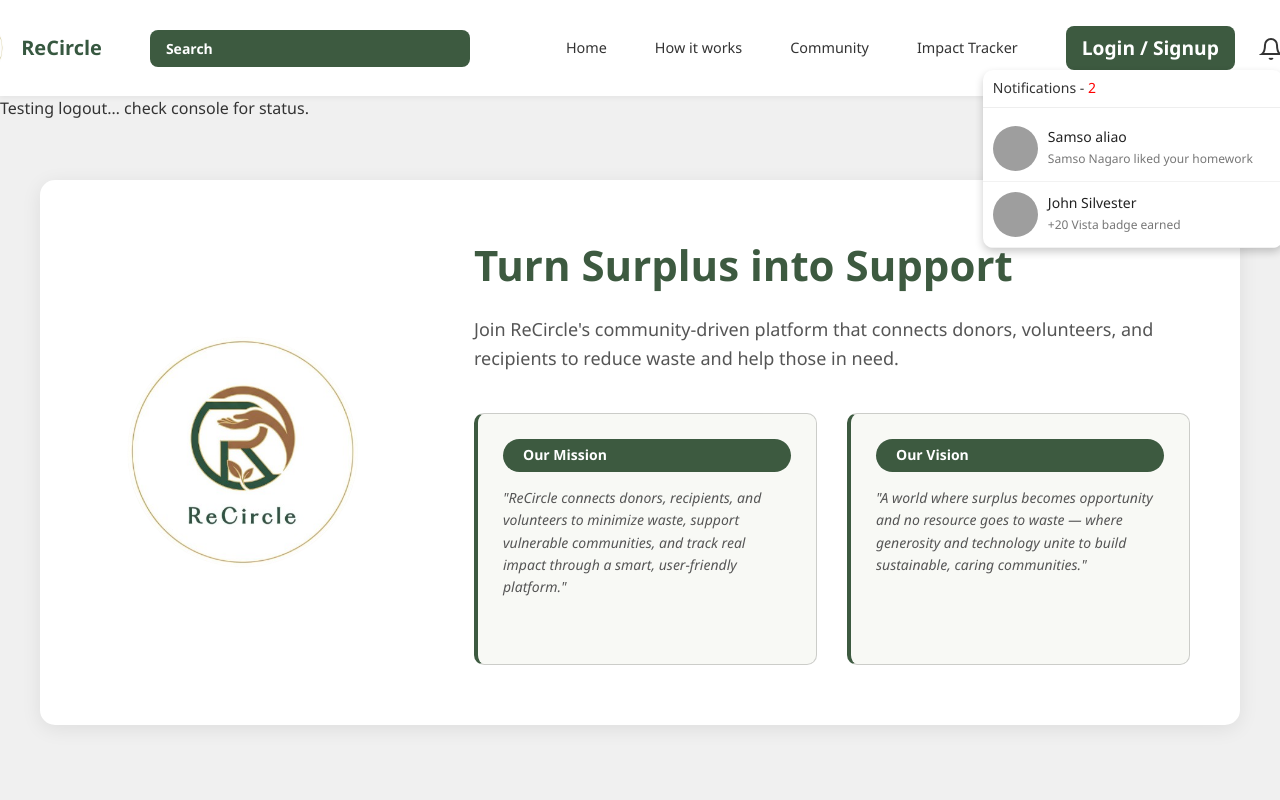
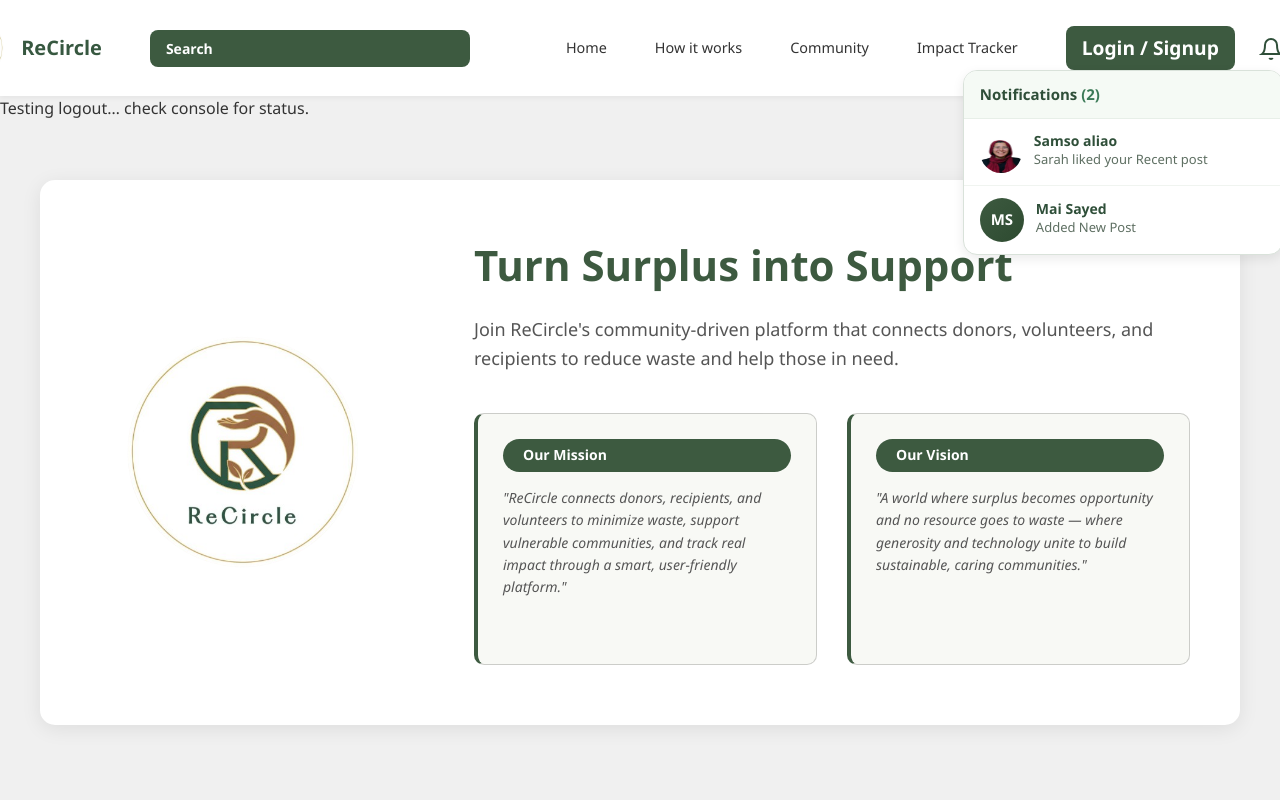
Before and after one commit to SaraShaban-613/DEPI---Frontend---ReCircle, a React (Vite) app in the folder react-version/: page / in a window 1280 px wide. Both pictures are taken after a click on the element 1270 px from the left and 47 px from the top of the page. Shown: the top 800 px of the page. Built offline with nearby package versions, Linux system fonts and the light colour scheme; grey boxes are pictures that could not be loaded.

Commit message:
notification

```diff
--- a/react-version/src/components/Navbar.jsx
+++ b/react-version/src/components/Navbar.jsx
@@ -53,6 +53,7 @@
 
 import React, { useState, useRef, useEffect } from "react";
 import Recircle_Logo from "../assets/logo.png";
+import Sarah from "../assets/2.jpg";
 import { Link } from "react-router-dom";
 
 function Navbar() {
@@ -113,8 +114,8 @@ function Navbar() {
             Login&nbsp;/&nbsp;Signup
           </Link>
         </div>
-
-        {/* Notification Bell with Dropdown */}
+{/*
+        Notification Bell with Dropdown
         <div
           className="notification-wrapper position-relative"
           ref={boxRef}
@@ -133,7 +134,7 @@ function Navbar() {
             <path d="M13.73 21a2 2 0 01-3.46 0" />
           </svg>
 
-          {/* Dropdown Panel */}
+          Dropdown Panel
           <div
             style={{
               position: "absolute",
@@ -162,7 +163,7 @@ function Navbar() {
               Notifications - <span style={{ color: "red" }}>2</span>
             </h2>
 
-            {/* Notification 1 */}
+            Notification 1
             <div
               style={{
                 display: "flex",
@@ -204,7 +205,7 @@ function Navbar() {
               </div>
             </div>
 
-            {/* Notification 2 */}
+            Notification 2
             <div
               style={{
                 display: "flex",
@@ -246,7 +247,193 @@ function Navbar() {
               </div>
             </div>
           </div>
-        </div>
+        </div> */}
+
+
+{/* Notification Dropdown */}
+<div
+  className="notification-wrapper position-relative"
+  ref={boxRef}
+  onClick={() => setOpen(!open)}
+  style={{ cursor: "pointer" }}
+>
+  <svg
+    viewBox="0 0 24 24"
+    fill="none"
+    stroke="#2F4F39"
+    strokeWidth="2"
+    width="24"
+    height="24"
+  >
+    <path d="M18 8A6 6 0 006 8c0 7-3 9-3 9h18s-3-2-3-9" />
+    <path d="M13.73 21a2 2 0 01-3.46 0" />
+  </svg>
+
+  {/* Dropdown Panel */}
+  <div
+    style={{
+      position: "absolute",
+      top: "35px",
+      right: 0,
+      width: "320px",
+      background: "#FFFFFF",
+      borderRadius: "14px",
+      border: "1px solid #D9E2DA",
+      boxShadow: "0 4px 12px rgba(0,0,0,0.08)",
+      overflow: "hidden",
+      opacity: open ? 1 : 0,
+      transform: open ? "translateY(0)" : "translateY(-8px)",
+      pointerEvents: open ? "auto" : "none",
+      transition: "all 0.25s ease",
+      zIndex: 1000,
+    }}
+  >
+    {/* Header */}
+    <div
+      style={{
+        padding: "12px 16px",
+        borderBottom: "1px solid #E7EFE8",
+        fontSize: "15px",
+        fontWeight: "600",
+        color: "#2F4F39",
+        background: "#F5FAF5",
+      }}
+    >
+      Notifications <span style={{ color: "#3B7A57" }}>(2)</span>
+    </div>
+
+    {/* Notification Item */}
+    <div
+      style={{
+        display: "flex",
+        alignItems: "center",
+        gap: "12px",
+        padding: "12px 16px",
+        borderBottom: "1px solid #F0F4F0",
+        cursor: "pointer",
+        transition: "0.2s",
+      }}
+      onMouseEnter={(e) =>
+        (e.currentTarget.style.background = "#EEF5EF")
+      }
+      onMouseLeave={(e) =>
+        (e.currentTarget.style.background = "white")
+      }
+    >
+      <img
+        src={Sarah}
+        alt="profile"
+        style={{
+          width: "42px",
+          height: "42px",
+          borderRadius: "50%",
+        }}
+      />
+      <div>
+        <h4
+          style={{
+            margin: 0,
+            fontSize: "14px",
+            fontWeight: "600",
+            color: "#2F4F39",
+          }}
+        >
+          Samso aliao
+        </h4>
+        <p
+          style={{
+            margin: 0,
+            fontSize: "13px",
+            color: "#5E6F62",
+          }}
+        >
+          Sarah liked your Recent post
+        </p>
+      </div>
+    </div>
+
+    {/* Notification 2 */}
+    <div
+      style={{
+        display: "flex",
+        alignItems: "center",
+        gap: "12px",
+        padding: "12px 16px",
+        cursor: "pointer",
+        transition: "0.2s",
+      }}
+      onMouseEnter={(e) =>
+        (e.currentTarget.style.background = "#EEF5EF")
+      }
+      onMouseLeave={(e) =>
+        (e.currentTarget.style.background = "white")
+      }
+    >
+    <div
+  className="avatar"
+  style={{
+    width: "44px",
+    height: "44px",
+    borderRadius: "50%",
+    background: "linear-gradient(135deg, #3d5a40, #2d4a30)",
+    flexShrink: 0,
+    display: "flex",
+    alignItems: "center",
+    justifyContent: "center",
+    color: "white",
+    fontWeight: 600,
+    fontSize: "15px",
+  }}
+>
+  MS
+</div>
+
+      <div>
+        <h4
+          style={{
+            margin: 0,
+            fontSize: "14px",
+            fontWeight: "600",
+            color: "#2F4F39",
+          }}
+        >
+          Mai Sayed
+        </h4>
+        <p
+          style={{
+            margin: 0,
+            fontSize: "13px",
+            color: "#5E6F62",
+          }}
+        >
+          Added New Post
+        </p>
+      </div>
+    </div>
+  </div>
+</div>
+
+
+
+
+
+
+
+
+
+
+
+
+
+
+
+
+
+
+
+
+
+
 
         {/* Profile Icon */}
         {/* <link to="/dashboard" className="profile-icon">
```
Also changed, not shown: react-version/src/assets/2.jpg (added), 1 other file (tests, documents, lock files or other folders).
